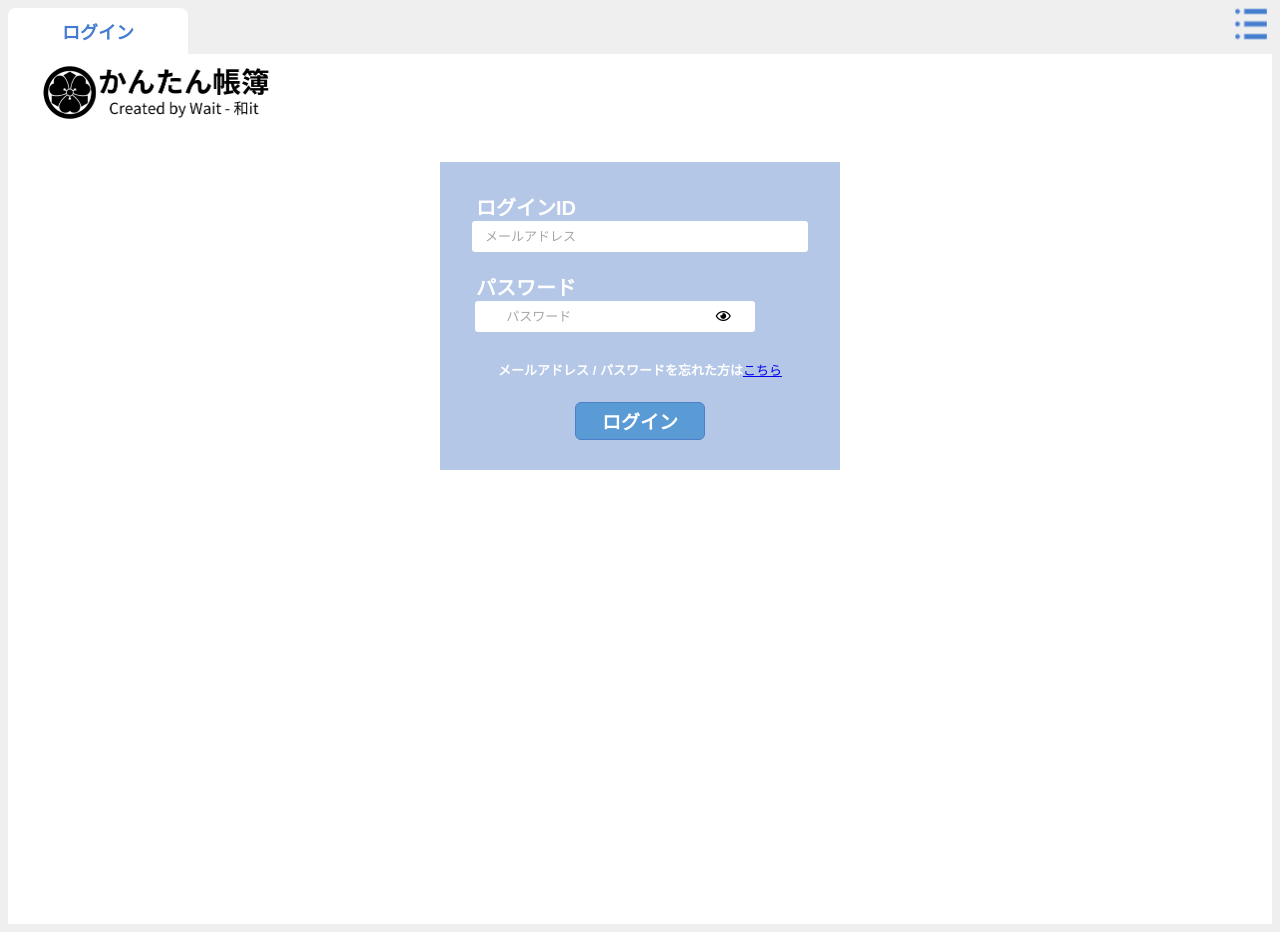
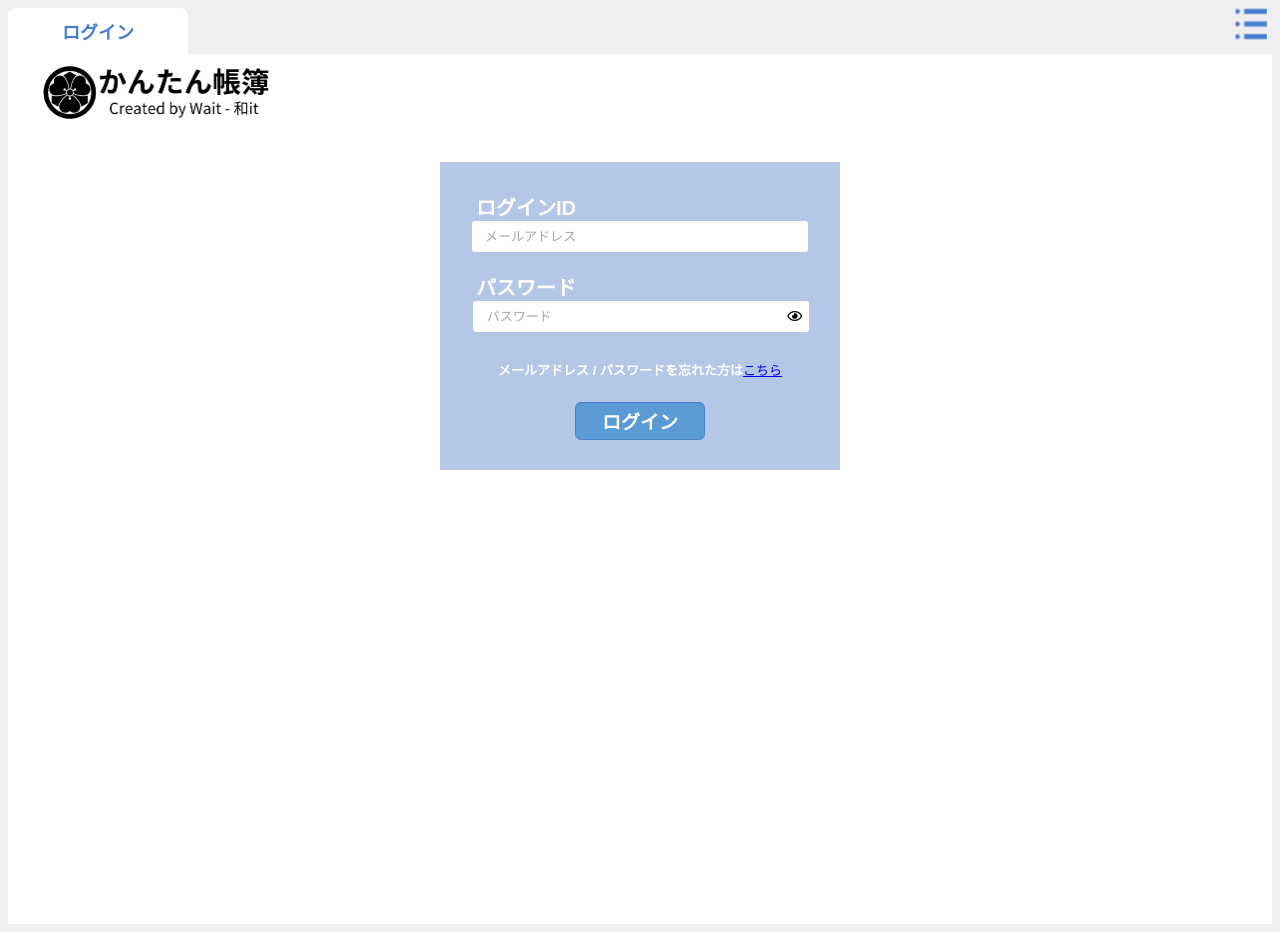
Before and after one commit to WaitShimizu/EZTaxCraft_flask, a Flask app: page /login in a window 1280 px wide. Run offline with Flask 3, Linux system fonts and the light colour scheme; some libraries are stand-ins or nearby versions.

Commit message:
パスワード入力テキスト修正

```diff
--- a/app/static/css/login.css
+++ b/app/static/css/login.css
@@ -90,19 +90,28 @@ input[name="tab-radio"] {
 }
 
 .form-item_password input {
-	/* border-radius:0.2rem; */
 	border: none;
 	padding: 8px;
-	width: 70%;
 	background: transparent;
 }
 
 .form-item_password-input {
 	border-radius:0.2rem;
 	border: none;
-	width: 70%;
 	background: white;
-	margin-left: 35px;
+	margin-left: 33px;
+	width: 84%;
+}
+
+.form-item_password-input input {
+	width: 230px;
+	padding-right: 65px;
+}
+
+/* 後で復活 */
+/* 入力枠削除 */
+:focus {
+    outline: none;
 }
 
 .form-wrapper p {
```
